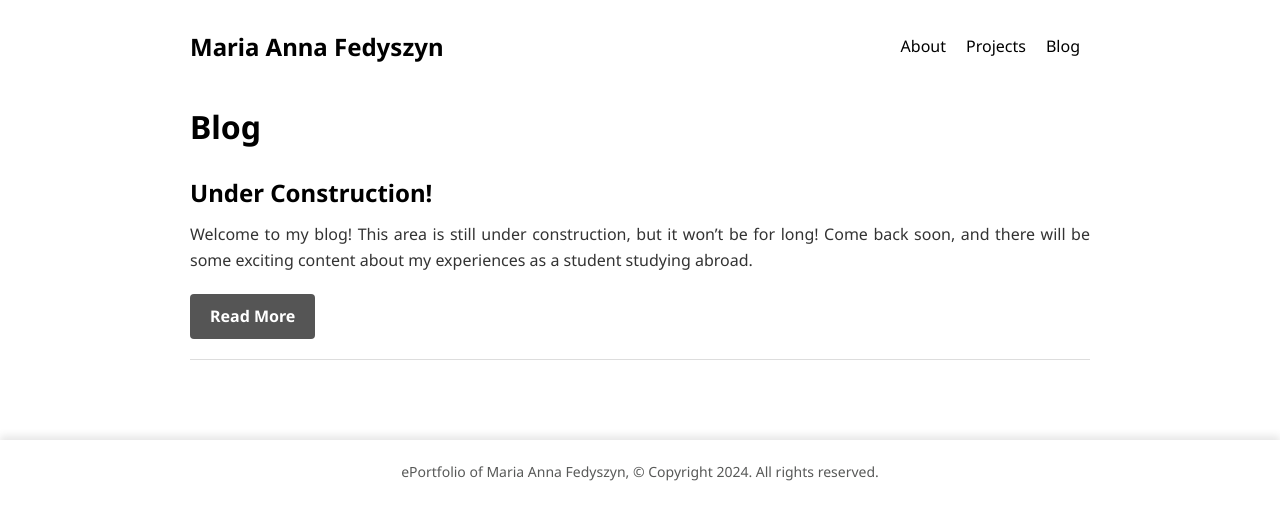
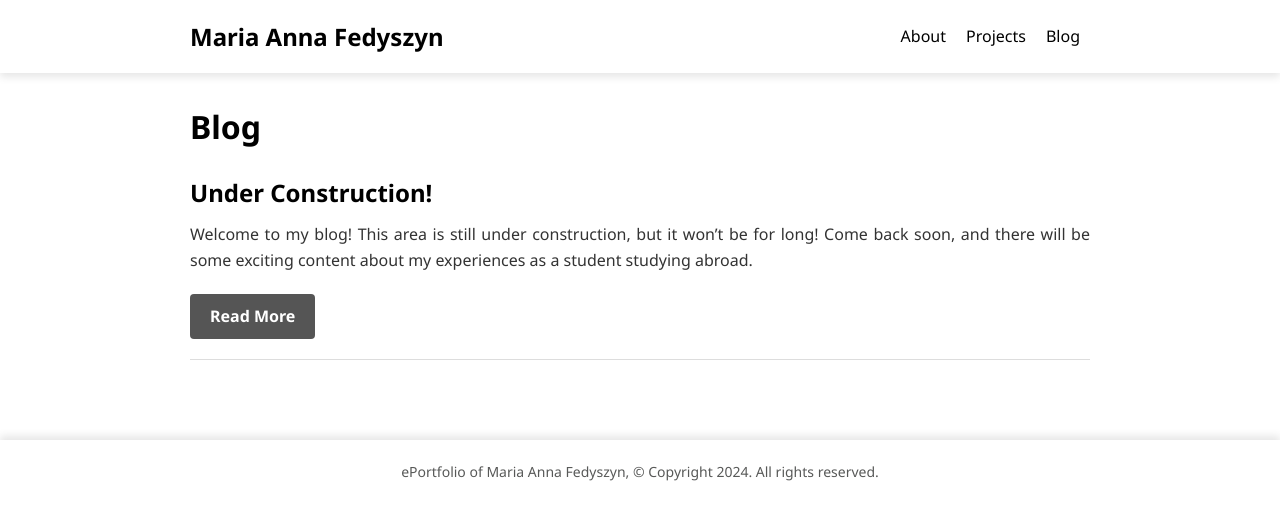
Before and after one commit to maria-anna-gis/maria-anna-gis.github.io, a Jekyll site: the page built from blog.md, in a window 1280 px wide. Shown: the top 520 px of the page. Built offline with Jekyll 4.4.1, drawn with Linux system fonts in a browser that asks for light colours.

Commit message:
Update main.css

```diff
--- a/assets/main.css
+++ b/assets/main.css
@@ -18,8 +18,6 @@ body {
 header {
     background-color: #ffffff;
     color: #bcc7df;
-    padding: 10px 0;
-    height: 80px
     box-shadow: 0 4px 8px rgba(0, 0, 0, 0.1);
     display: flex;
     flex-direction: column; /* Stack header elements vertically */
```
